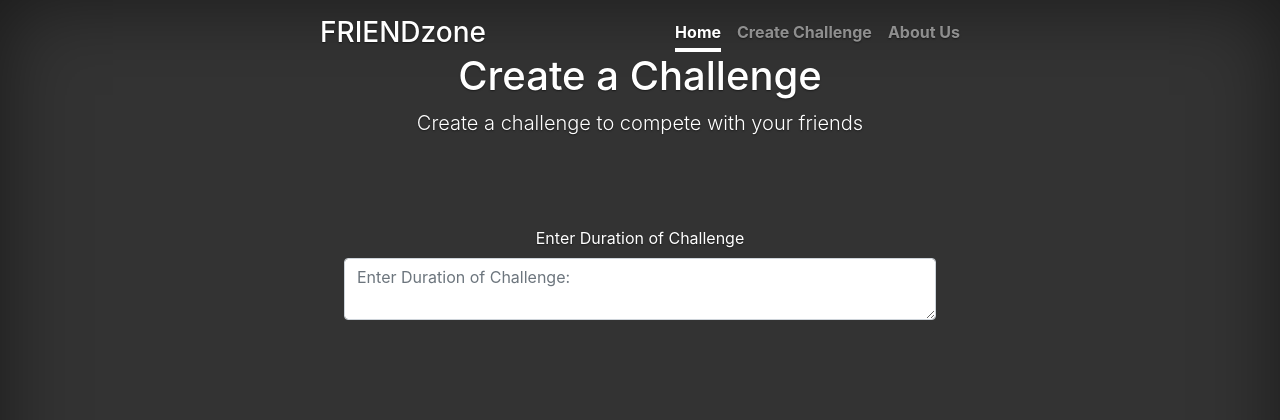
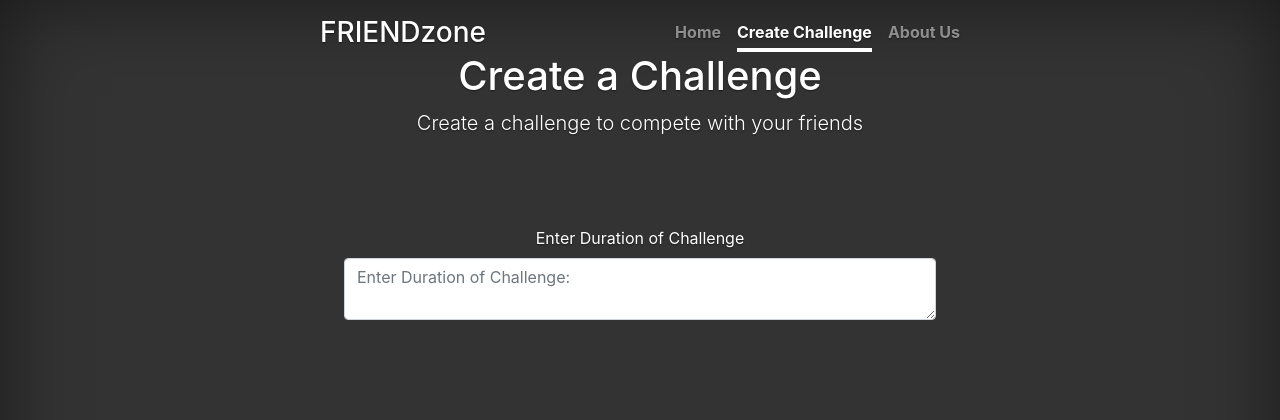
Before and after one commit to y-anne/HackMIT2020, a Python web app: template my_app/templates/create_event.html in a window 1280 px wide. Shown: the top 420 px of the page. Run offline with Jinja, Linux system fonts and the light colour scheme; the template is opened without the code that fills it, so the values that code supplies are empty; some libraries are stand-ins or nearby versions.

Commit message:
Got the links to work

```diff
--- a/my_app/templates/about_us.html
+++ b/my_app/templates/about_us.html
@@ -25,9 +25,9 @@
     <div class="inner">
       <h3 class="masthead-brand">FRIENDzone</h3>
       <nav class="nav nav-masthead justify-content-center">
-        <a class="nav-link active" href="index.html">Home</a>
-        <a class="nav-link" href="create_event.html">Create Challenge</a>
-        <a class="nav-link" href="about_us.html">About Us</a>
+        <a class="nav-link" href="/">Home</a>
+        <a class="nav-link" href="/create_event">Create Challenge</a>
+        <a class="nav-link active" href="/about_us">About Us</a>
       </nav>
     </div>
   </header>
--- a/my_app/templates/create_event.html
+++ b/my_app/templates/create_event.html
@@ -25,9 +25,9 @@
     <div class="inner">
       <h3 class="masthead-brand">FRIENDzone</h3>
       <nav class="nav nav-masthead justify-content-center">
-        <a class="nav-link active" href="index.html">Home</a>
-        <a class="nav-link" href="create_event.html">Create Challenge</a>
-        <a class="nav-link" href="about_us.html">About Us</a>
+        <a class="nav-link" href="/">Home</a>
+        <a class="nav-link active" href="/create_event">Create Challenge</a>
+        <a class="nav-link" href="/about_us">About Us</a>
       </nav>
     </div>
   </header>
@@ -58,7 +58,7 @@
 
 
 <div class="btn-group" role="group" aria-label="Basic example">
-	<a href="index.html" class="btn btn-primary btn-lg active" role="button" aria-pressed="true">Submit Challenge</a>
+	<a href="/" class="btn btn-primary btn-lg active" role="button" aria-pressed="true">Submit Challenge</a>
 
 </div>
 
--- a/my_app/views.py
+++ b/my_app/views.py
@@ -6,10 +6,10 @@ import requests
 def index():
     return render_template("index.html")
 
-@app.route("/about_us/")
+@app.route("/about_us")
 def about_us_page():
     return render_template("about_us.html")
 
-@app.route("/create_event/")
+@app.route("/create_event")
 def create_event_page():
     return render_template("create_event.html")
```
Also changed, not shown: my_app/templates/index.html (+4 -4 lines).
